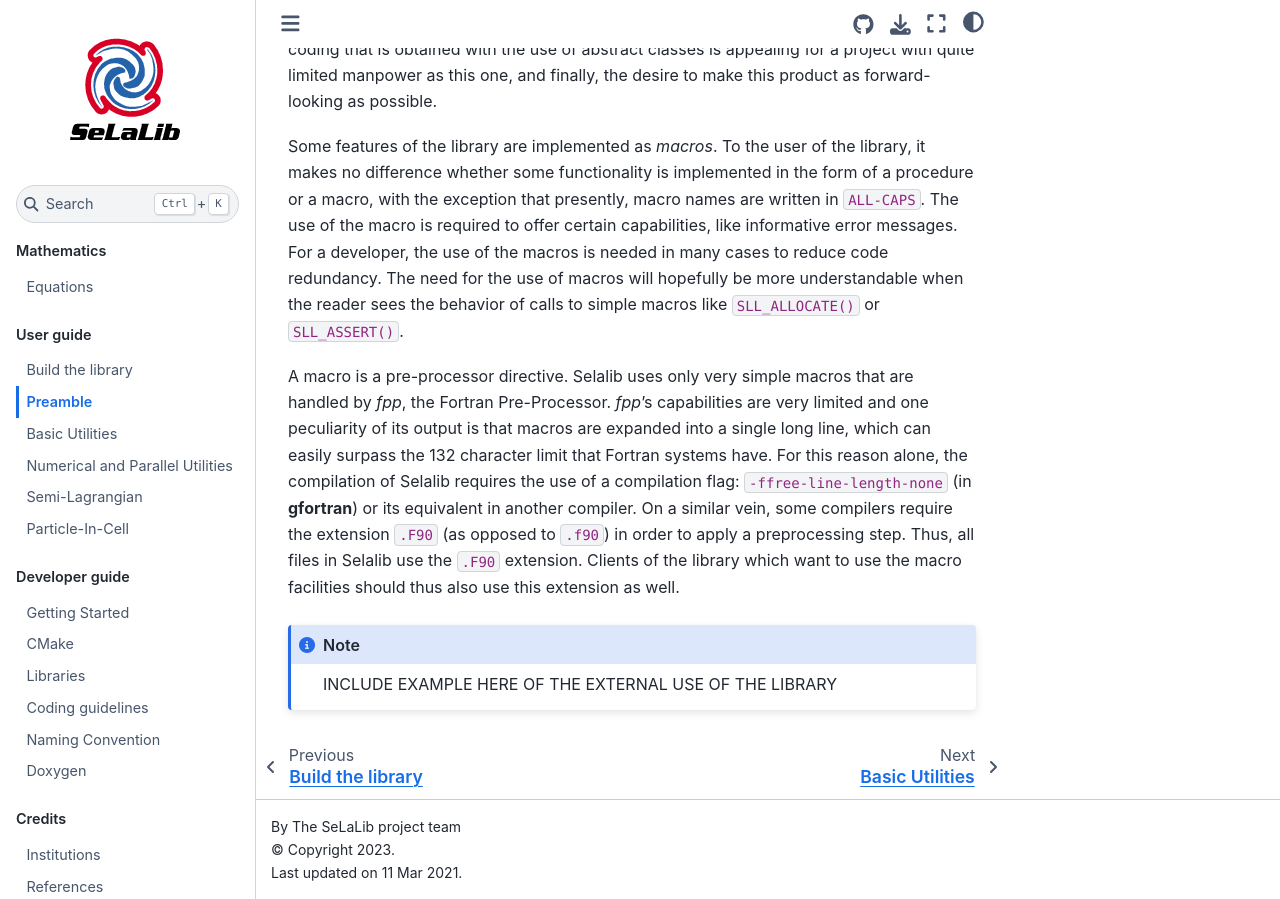
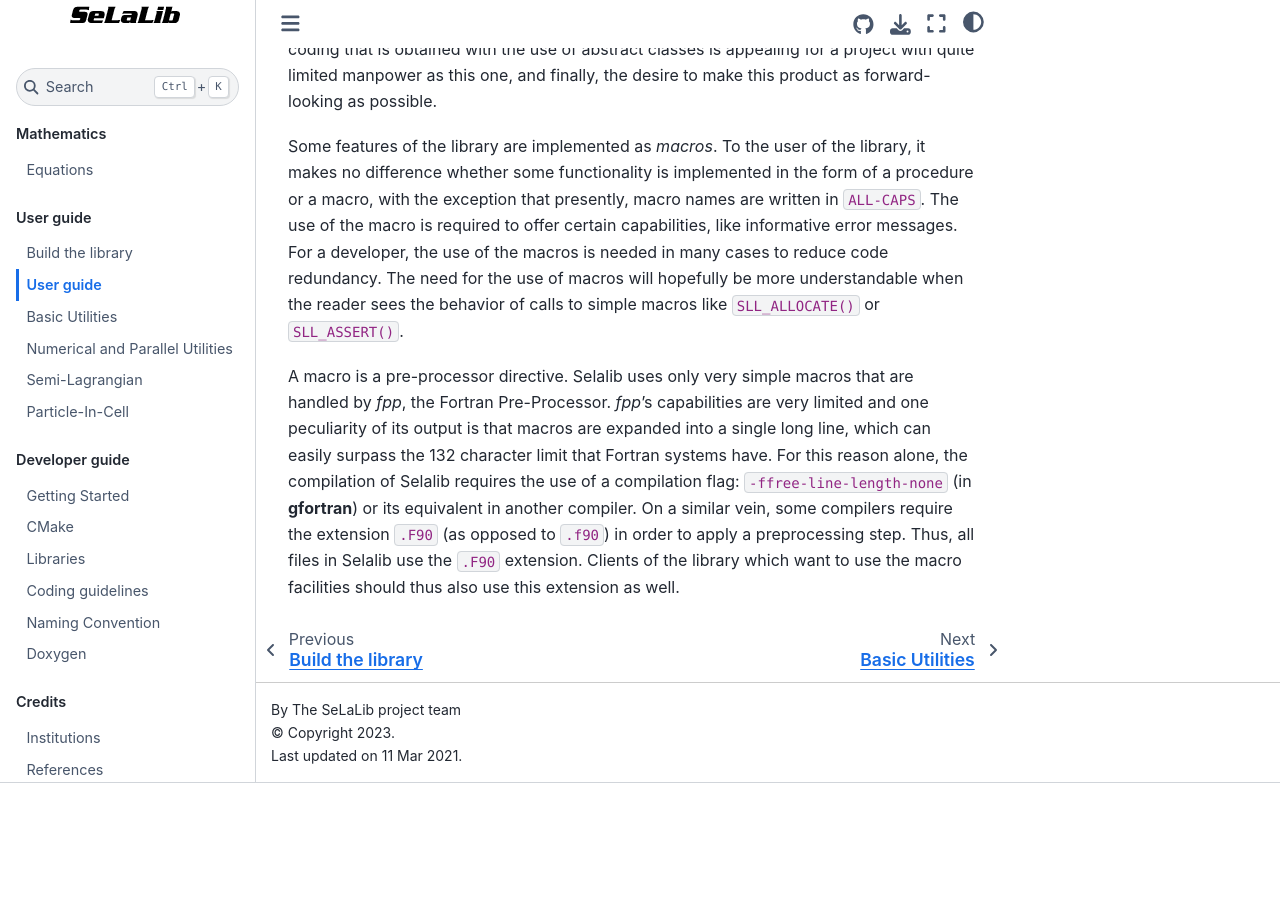
Before and after one commit to selalib/selalib.github.io, a Jupyter Book: the page built from user_guide.md, in a window 1280 px wide and 900 px high, scrolled down 867 px. Built offline with Jupyter Book 1.0.4 settings and Sphinx 7.4.7 and the Sphinx Book theme 1.1.4, drawn with Linux system fonts in a browser that asks for light colours; after the commit the page ends 1650 px from its top, so only the background shows below that.

Commit message:
Update user_guide.md

````diff
--- a/user_guide.md
+++ b/user_guide.md
@@ -1,4 +1,4 @@
-# Preamble
+# User guide
 
 Selalib is the **Se**mi **La**grangian **Lib**rary, a collection of types and
 its associated methods that are useful for creating parallel plasma
@@ -63,7 +63,3 @@ extension `.F90` (as opposed to `.f90`) in order to apply a
 preprocessing step. Thus, all files in Selalib use the `.F90` extension.
 Clients of the library which want to use the macro facilities should
 thus also use this extension as well.
-
-```{note}
-INCLUDE EXAMPLE HERE OF THE EXTERNAL USE OF THE LIBRARY
-```
````
